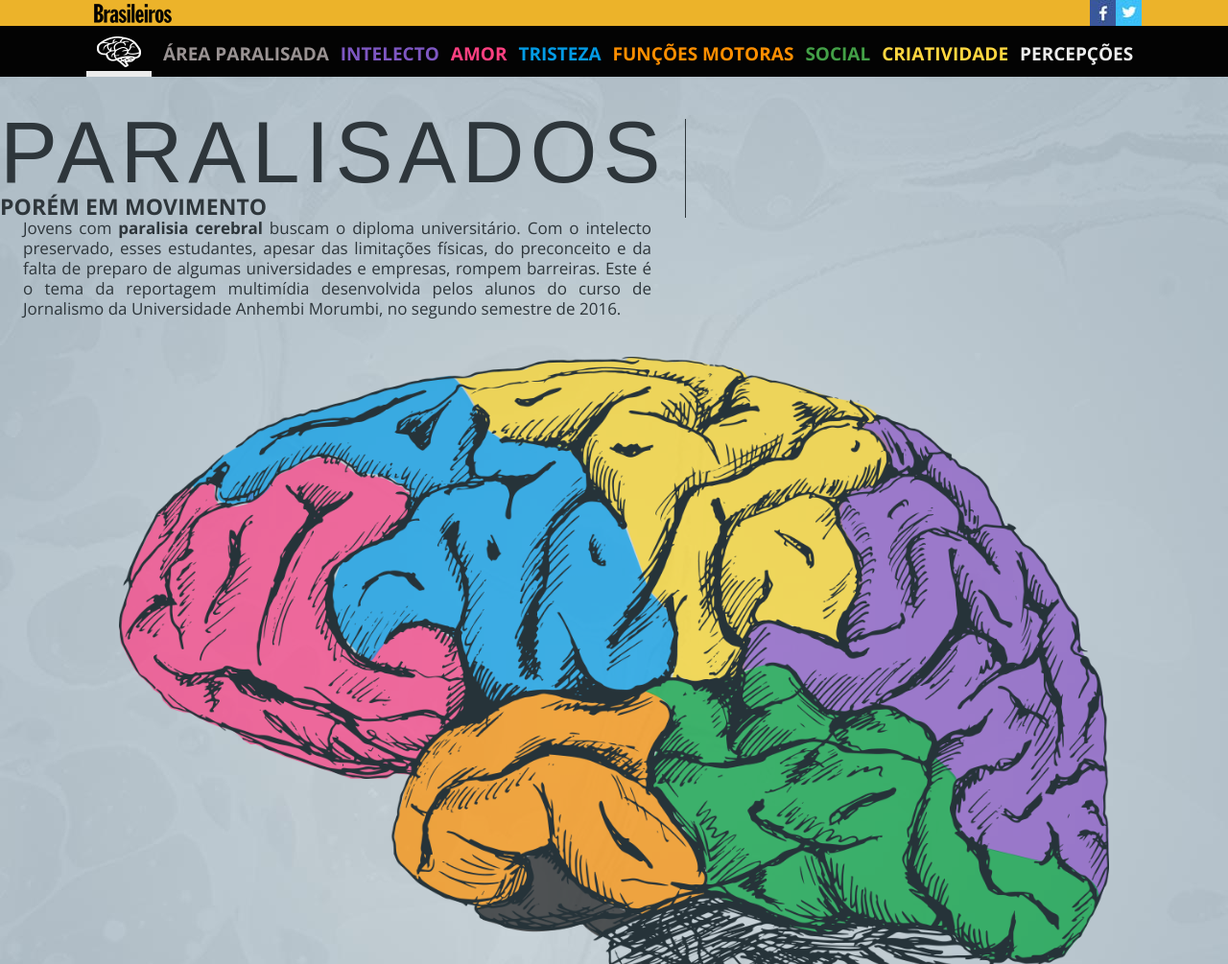
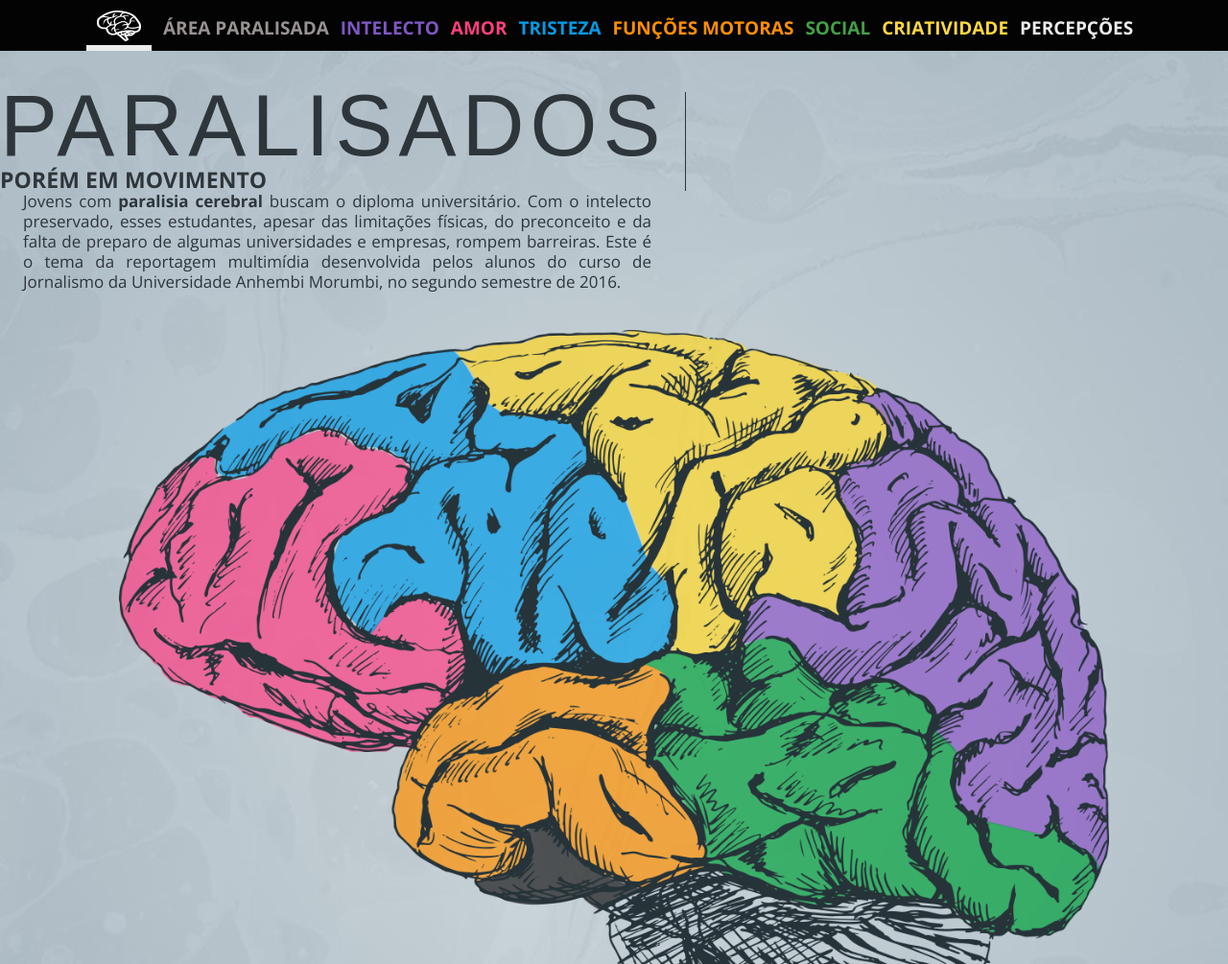
Before and after one commit to jvthales/paralisados, a website: page src/assets/index.html in a window 1280 px wide. Shown: the top 1005 px of the page at 96% size. Drawn offline with nearby package versions, Linux system fonts and the light colour scheme; a web font is replaced by a local one.

Commit message:
Head-Bar removed

```diff
--- a/package.json
+++ b/package.json
@@ -1,7 +1,7 @@
 {
   "name": "paralisados",
   "accountName": "paralisados",
-  "version": "1.0.39",
+  "version": "1.0.41",
   "description": "Projeto Paralisados",
   "main": "gulpfile.js",
   "dependencies": {},
--- a/src/assets/css/home.css
+++ b/src/assets/css/home.css
@@ -1,4 +1,4 @@
-#cont-cerebro				{background-image:url('../img/home-background.jpg'); background-position:center top; padding-bottom:60px;}
+#cont-cerebro				{background-image:url('../img/home-background.jpg'); background-position:center top; padding-bottom:60px; margin-top:52px;}
 
 /* header */
 
--- a/src/assets/css/master.css
+++ b/src/assets/css/master.css
@@ -19,7 +19,7 @@ body > .loading					{position:fixed;}
 
 /* tarja laranja */
 
-#tarj-brasileiros				{background:#ecb32a; height:27px;}
+#tarj-brasileiros				{background:#ecb32a; height:27px; display:none;}
 #logo-brasileiros				{float:left; width:81px; height:20px; margin:4px 0 0 8px; background-image:url("../img/logo-brasileiros.png"); background-repeat:no-repeat;}
 .box-redes						{float:right;}
 #footer	.box-redes				{margin-top:16px; margin-right:20px;}
@@ -39,7 +39,7 @@ body > .loading					{position:fixed;}
 #act-menu						{display:none;}
 #mob-h							{display:none;}
 
-#header							{background:#030303; position:relative; z-index:980;}
+#header							{background:#030303; position:fixed; z-index:980; top:0px; left:0px; width:100%;}
 #header.fixed					{position:fixed; top:0px; left:0px; width:100%;}
 #menu .bt-menu					{float:left; margin-top:20px; height:27px; display:table; border-bottom:6px; border-color:transparent; border-style:solid;}
 #menu .bt-menu:not(:first-child){margin-left:12px; margin-right:0px;}
@@ -75,7 +75,7 @@ body > .loading					{position:fixed;}
 
 /* conteudo */
 
-#cont-geral						{padding-bottom:0px;}
+#cont-geral						{padding-bottom:0px; margin-top:52px;}
 
 .box-cont						{max-width:1100px; position:relative; margin:0px auto;}
 .box-cont-txt					{max-width:700px; position:relative; margin:0px auto;}
```
Also changed, not shown: src/assets/areaparalisada.html (+1 -1 lines).
